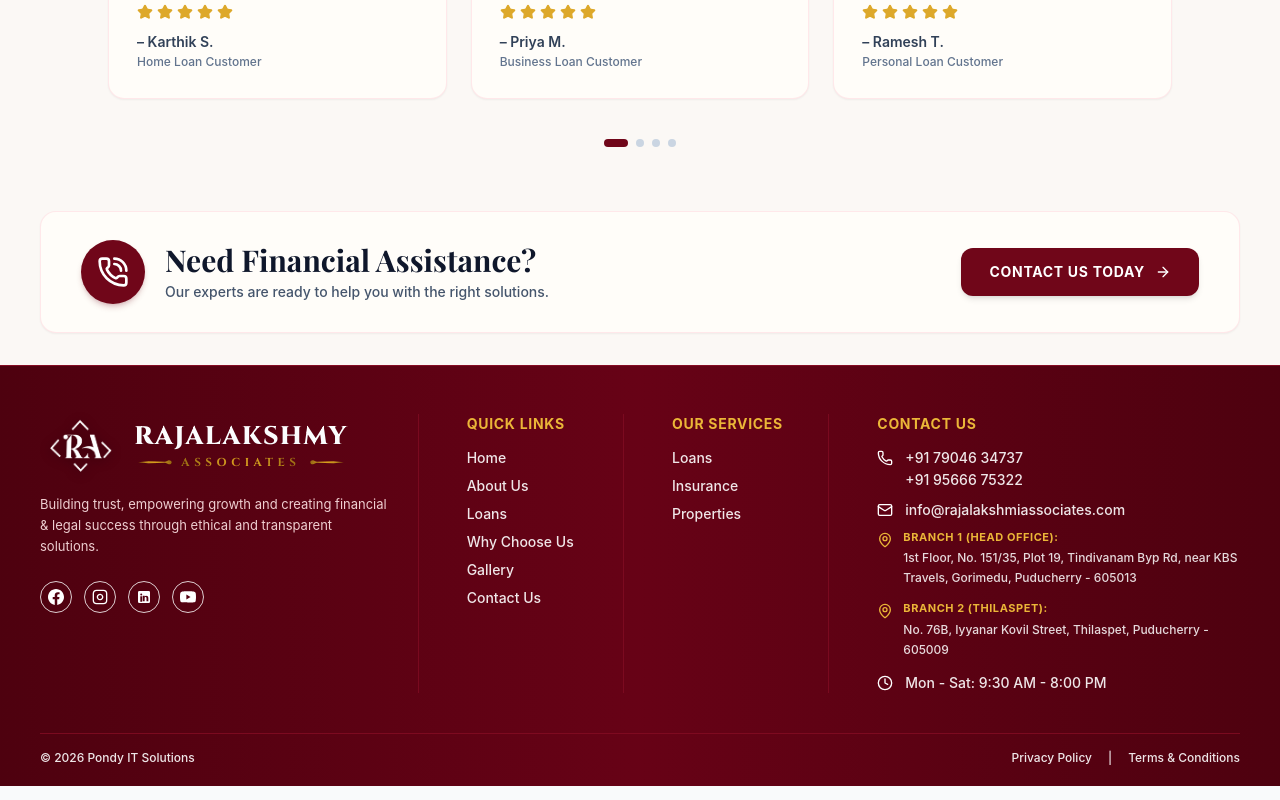
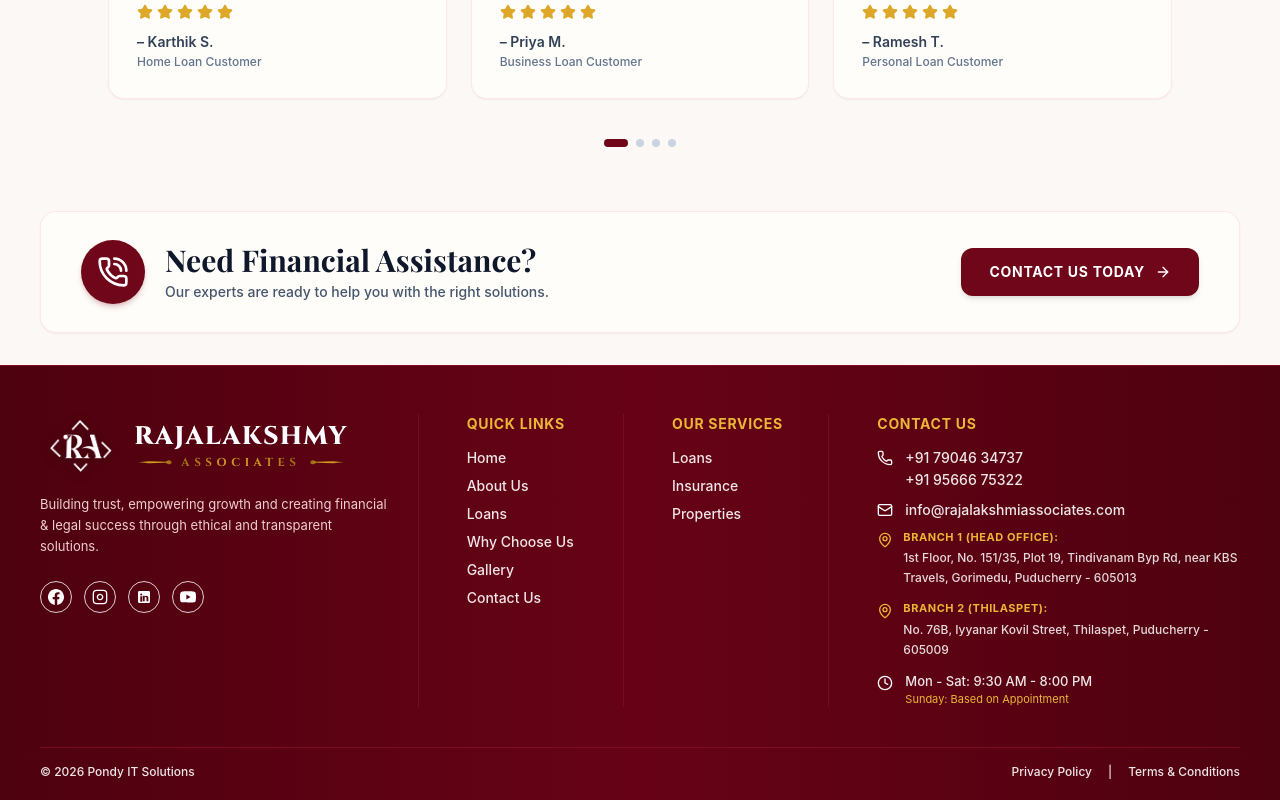
Before and after one commit to sivaathri/rajalakshmi-associates, a React (Vite) app: page / in a window 1280 px wide. Shown: the part 2801-3601 px from the top of the page. Built offline with nearby package versions, Linux system fonts and the light colour scheme; a web font is replaced by a local one.

Commit message:
feat: add ContactUsPage and Footer components for appointment and enquiry management

```diff
--- a/src/components/ContactUsPage.jsx
+++ b/src/components/ContactUsPage.jsx
@@ -57,7 +57,7 @@ export const ContactUsPage = () => {
       mapSrc: 'https://maps.google.com/maps?q=Gorimedu,%20Tindivanam%20Byp%20Rd,%20Puducherry%20605013&t=&z=15&ie=UTF8&iwloc=&output=embed',
       directionsUrl: 'https://maps.google.com/maps?q=Gorimedu,%20Tindivanam%20Byp%20Rd,%20Puducherry%20605013',
       phone: '+91 79046 34737',
-      timing: 'Mon – Sat: 9:30 AM – 6:30 PM'
+      timing: 'Mon – Sat: 9:30 AM – 8:00 PM (Sunday: Based on Appointment)'
     },
     {
       id: 'thilaspet',
@@ -68,7 +68,7 @@ export const ContactUsPage = () => {
       mapSrc: 'https://maps.google.com/maps?q=76B,+Iyyanar+Kovil+Street,+Thilaspet,+Puducherry+605009&t=&z=15&ie=UTF8&iwloc=&output=embed',
       directionsUrl: 'https://maps.google.com/maps?q=76B,+Iyyanar+Kovil+Street,+Thilaspet,+Puducherry+605009',
       phone: '+91 95666 75322',
-      timing: 'Mon – Sat: 9:30 AM – 6:30 PM'
+      timing: 'Mon – Sat: 9:30 AM – 8:00 PM (Sunday: Based on Appointment)'
     }
   ];
 
@@ -277,8 +277,8 @@ export const ContactUsPage = () => {
                   </div>
                   <div className="space-y-1">
                     <h4 className="font-bold text-[11px] uppercase tracking-wider text-slate-400">Consultation Timings</h4>
-                    <p className="text-xs sm:text-sm font-bold text-slate-800">Mon – Sat: 9:30 AM – 6:30 PM</p>
-                    <p className="text-[11px] text-slate-500 font-medium">Sunday: Open by Appointment</p>
+                    <p className="text-xs sm:text-sm font-bold text-slate-800">Mon – Sat: 9:30 AM – 8:00 PM</p>
+                    <p className="text-[11px] text-[#D97706] font-semibold">Sunday: Based on Appointment</p>
                   </div>
                 </div>
 
--- a/src/components/Footer.jsx
+++ b/src/components/Footer.jsx
@@ -147,9 +147,12 @@ export const Footer = ({ onOpenConsultation = () => {}, setActiveTab = () => {}
                 </div>
               </div>
 
-              <div className="flex items-center gap-3 pt-1">
-                <Clock className="w-4 h-4 text-white shrink-0" />
-                <span>Mon - Sat: 9:30 AM - 8:00 PM</span>
+              <div className="flex items-start gap-3 pt-1">
+                <Clock className="w-4 h-4 text-white shrink-0 mt-0.5" />
+                <div className="space-y-0.5 text-xs sm:text-[13px]">
+                  <div>Mon - Sat: 9:30 AM - 8:00 PM</div>
+                  <div className="text-[11px] text-[#EBB638] font-normal">Sunday: Based on Appointment</div>
+                </div>
               </div>
 
             </div>
```
